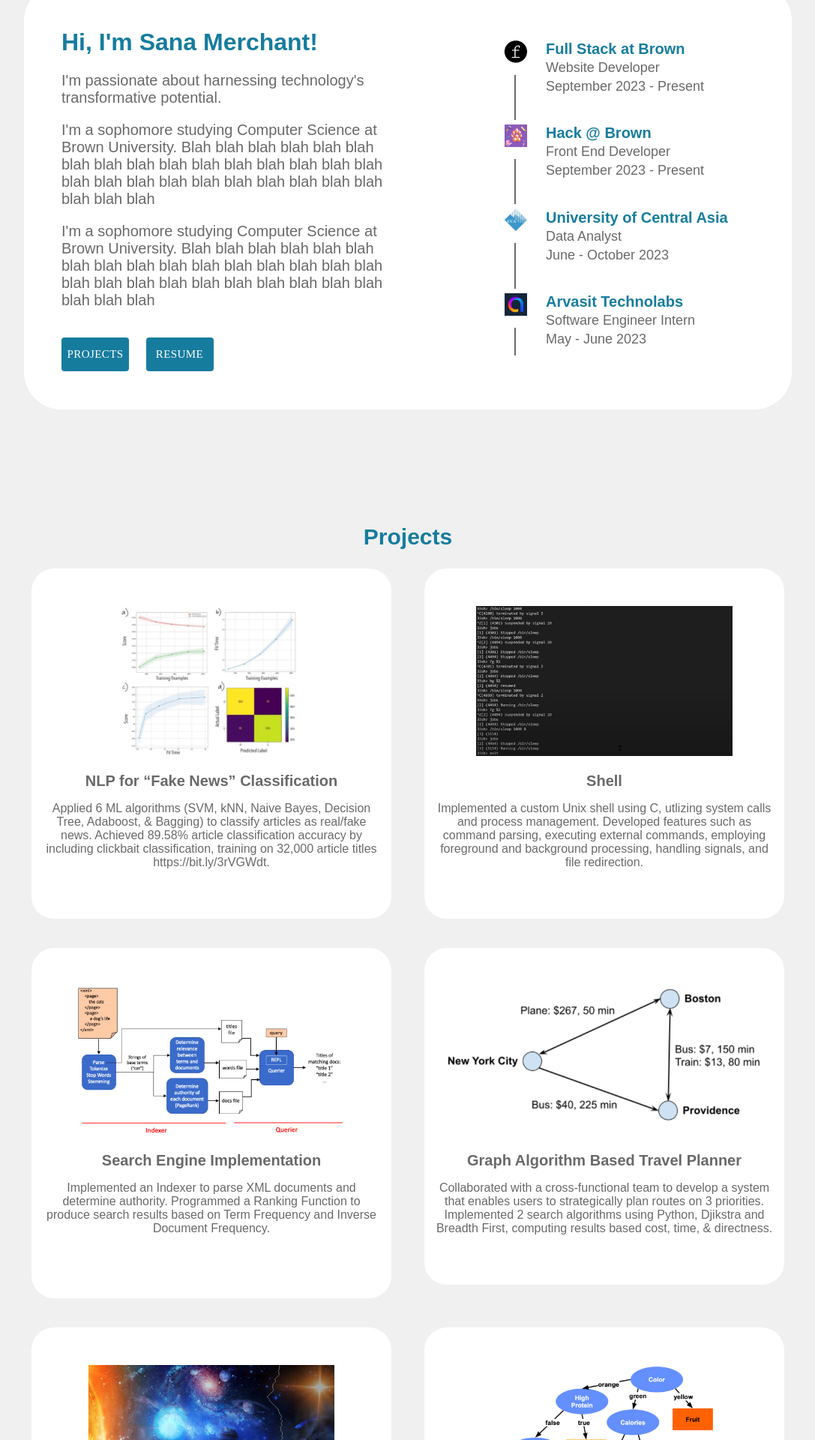
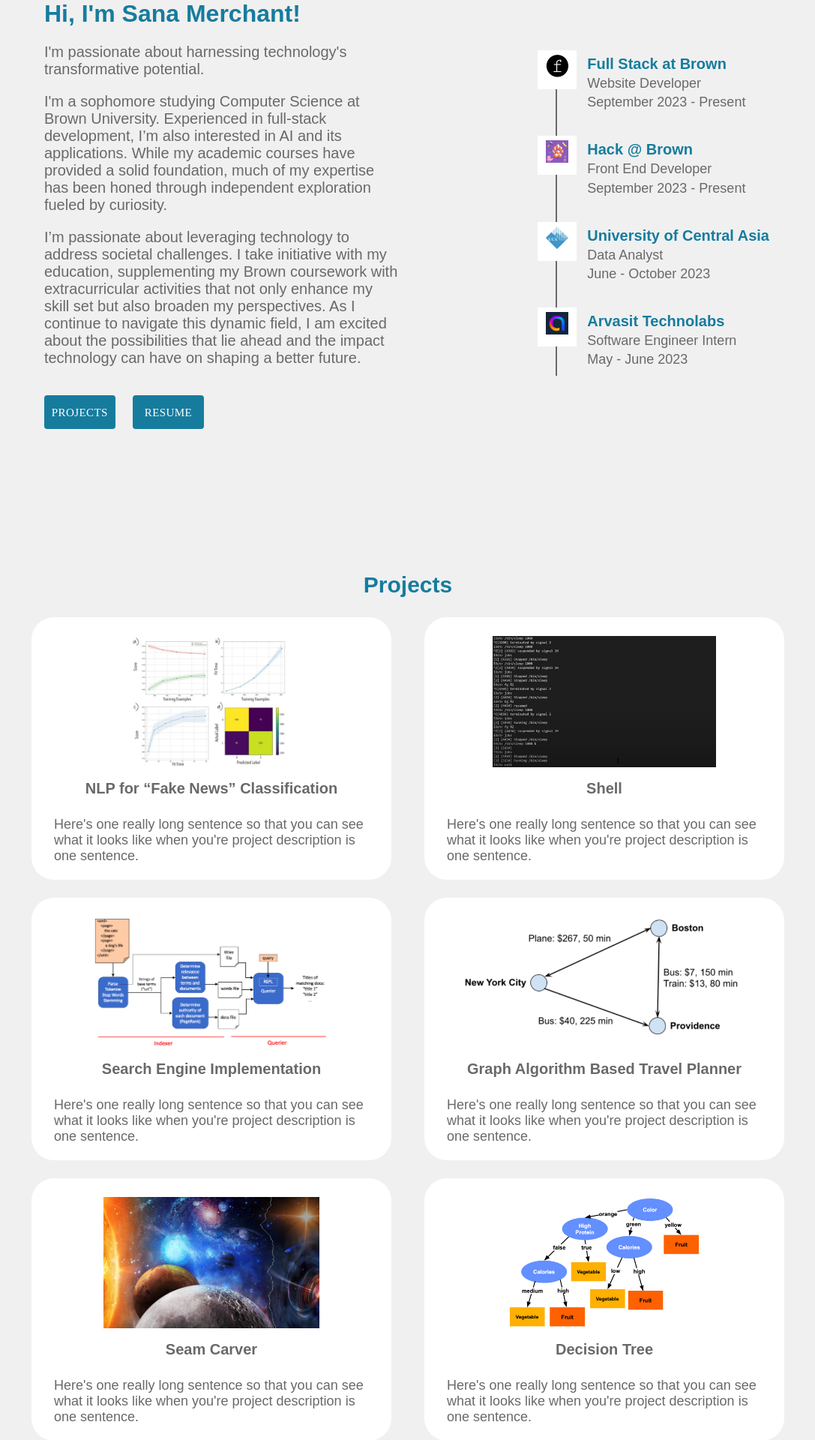
Before and after one commit to sanamerchant/sanamerchant, a React (Create React App) app: page / in a window 1280 px wide. Shown: the part 137-2057 px from the top of the page at 75% size, without its empty margins (96-1183 px from the left). Built offline with nearby package versions, Linux system fonts and the light colour scheme.

Commit message:
home endpoint

```diff
--- a/src/App.css
+++ b/src/App.css
@@ -16,7 +16,7 @@
 }
 
 .App-header {
-  background-color: #282c34;
+  background-color: blue;
   min-height: 100vh;
   display: flex;
   flex-direction: column;
--- a/src/App.tsx
+++ b/src/App.tsx
@@ -16,6 +16,7 @@ function App() {
         backgroundColor: "#F0F0F0",
       }}
     >
+      {/* <Header /> */}
       <About />
       <Projects />
       <Footer />
--- a/src/components/About.tsx
+++ b/src/components/About.tsx
@@ -20,15 +20,19 @@ const About = () => {
               </p>
               <p style={{ fontSize: "20px" }}>
                 I'm a sophomore studying Computer Science at Brown University.
-                Blah blah blah blah blah blah blah blah blah blah blah blah blah
-                blah blah blah blah blah blah blah blah blah blah blah blah blah
-                blah blah blah
+                Experienced in full-stack development, I’m also interested in AI
+                and its applications. While my academic courses have provided a
+                solid foundation, much of my expertise has been honed through
+                independent exploration fueled by curiosity.
               </p>
               <p style={{ fontSize: "20px" }}>
-                I'm a sophomore studying Computer Science at Brown University.
-                Blah blah blah blah blah blah blah blah blah blah blah blah blah
-                blah blah blah blah blah blah blah blah blah blah blah blah blah
-                blah blah blah
+                I’m passionate about leveraging technology to address societal
+                challenges. I take initiative with my education, supplementing
+                my Brown coursework with extracurricular activities that not
+                only enhance my skill set but also broaden my perspectives. As I
+                continue to navigate this dynamic field, I am excited about the
+                possibilities that lie ahead and the impact technology can have
+                on shaping a better future.
               </p>
               <br />
               <ScrollLink to="projects" smooth={true} duration={500}>
@@ -69,7 +73,16 @@ const About = () => {
             </div>
           </Grid>
           <Grid item xs={6}>
-            <div style={{ marginLeft: "20%", lineHeight: 0.4 }}>
+            <div style={{ marginLeft: "30%", lineHeight: 0.4 }}>
+              <br />
+              <br />
+              <br />
+              <br />
+              <br />
+              <br />
+              <br />
+              <br />
+              <br />
               <br />
               <br />
               <br />
@@ -80,7 +93,13 @@ const About = () => {
                   </div>
                   <div className={styles.timeline_item_content}>
                     <br />
-                    <h2 className={styles.headerlink}>Full Stack at Brown</h2>
+                    <a
+                      style={{ textDecoration: "none" }}
+                      target="_blank"
+                      href="https://github.com/fullstackatbrown"
+                    >
+                      <h2 className={styles.headerlink}>Full Stack at Brown</h2>
+                    </a>
                     <p>Website Developer</p>
                     <p>September 2023 - Present</p>
                     <br />
@@ -119,7 +138,7 @@ const About = () => {
                     <a
                       style={{ textDecoration: "none" }}
                       target="_blank"
-                      href="https://2024.hackatbrown.org"
+                      href="https://ucentralasia.org/"
                     >
                       <h2 className={styles.headerlink}>
                         University of Central Asia
@@ -146,7 +165,7 @@ const About = () => {
                     <a
                       style={{ textDecoration: "none" }}
                       target="_blank"
-                      href="https://2024.hackatbrown.org"
+                      href="https://arvasit.com/"
                     >
                       <h2 className={styles.headerlink}>Arvasit Technolabs</h2>
                     </a>
--- a/src/components/Footer.tsx
+++ b/src/components/Footer.tsx
@@ -5,7 +5,7 @@ import gitImage from "../images/git.png";
 const Footer = () => {
   return (
     <div className={styles.all}>
-      <p style={{ marginRight: "2%" }}>Let's Connect</p>
+      {/* <p style={{ marginRight: "2%" }}>Let's Connect</p>
       <div className={styles.images}>
         <a target="_blank" href="https://www.linkedin.com/in/sana-merchant">
           <img height="30px" src={linkImage} alt="Profile Picture" />
@@ -13,7 +13,7 @@ const Footer = () => {
       </div>
       <a target="_blank" href="https://github.com/sanamerchant">
         <img height="30px" src={gitImage} alt="Profile Picture" />
-      </a>
+      </a> */}
     </div>
   );
 };
--- a/src/components/Projects.tsx
+++ b/src/components/Projects.tsx
@@ -21,43 +21,36 @@ const Projects = () => {
           <Grid container spacing={3}>
             <Grid item xs={6}>
               <Box className={styles.zoom}>
-                <img height="200px" src={nlpImage} alt="NLP Project" />
+                <img height="175px" src={nlpImage} alt="NLP Project" />
                 <h2 className={styles.project_title}>
                   NLP for “Fake News” Classification
                 </h2>
-                <p>
-                  Applied 6 ML algorithms (SVM, kNN, Naive Bayes, Decision Tree,
-                  Adaboost, & Bagging) to classify articles as real/fake news.
-                  Achieved 89.58% article classification accuracy by including
-                  clickbait classification, training on 32,000 article titles
-                  https://bit.ly/3rVGWdt.
+                <p style={{ textAlign: "left", padding: "15px" }}>
+                  Here's one really long sentence so that you can see what it
+                  looks like when you're project description is one sentence.
                 </p>
               </Box>
             </Grid>
             <Grid item xs={6}>
               <Box className={styles.zoom}>
-                <img height="200px" src={shellImage} alt="Shell Project" />
+                <img height="175px" src={shellImage} alt="Shell Project" />
                 <h2 className={styles.project_title}>Shell</h2>
-                <p>
-                  Implemented a custom Unix shell using C, utlizing system calls
-                  and process management. Developed features such as command
-                  parsing, executing external commands, employing foreground and
-                  background processing, handling signals, and file redirection.
+                <p style={{ textAlign: "left", padding: "15px" }}>
+                  Here's one really long sentence so that you can see what it
+                  looks like when you're project description is one sentence.
                 </p>
               </Box>
             </Grid>
 
             <Grid item xs={6}>
               <Box className={styles.zoom}>
-                <img height="200px" src={searchImage} alt="Search Project" />
+                <img height="175px" src={searchImage} alt="Search Project" />
                 <h2 className={styles.project_title}>
                   Search Engine Implementation
                 </h2>
-                <p>
-                  Implemented an Indexer to parse XML documents and determine
-                  authority. Programmed a Ranking Function to produce search
-                  results based on Term Frequency and Inverse Document
-                  Frequency.
+                <p style={{ textAlign: "left", padding: "15px" }}>
+                  Here's one really long sentence so that you can see what it
+                  looks like when you're project description is one sentence.
                 </p>
                 <br />
               </Box>
@@ -65,30 +58,26 @@ const Projects = () => {
             <Grid item xs={6}>
               <Box className={styles.zoom}>
                 <img
-                  height="200px"
+                  height="175px"
                   src={plannerImage}
                   alt="Travel Planner Project"
                 />
                 <h2 className={styles.project_title}>
                   Graph Algorithm Based Travel Planner
                 </h2>
-                <p>
-                  Collaborated with a cross-functional team to develop a system
-                  that enables users to strategically plan routes on 3
-                  priorities. Implemented 2 search algorithms using Python,
-                  Djikstra and Breadth First, computing results based cost,
-                  time, & directness.
+                <p style={{ textAlign: "left", padding: "15px" }}>
+                  Here's one really long sentence so that you can see what it
+                  looks like when you're project description is one sentence.
                 </p>
               </Box>
             </Grid>
             <Grid item xs={6}>
               <Box className={styles.zoom}>
-                <img height="200px" src={seamImage} alt="Seam Carver Project" />
+                <img height="175px" src={seamImage} alt="Seam Carver Project" />
                 <h2 className={styles.project_title}>Seam Carver</h2>
-                <p>
-                  Employed dynamic programming to create an image resizing
-                  program that reduces the width of a given image. Stored pixel
-                  importance values in 2D array to minimize data loss.
+                <p style={{ textAlign: "left", padding: "15px" }}>
+                  Here's one really long sentence so that you can see what it
+                  looks like when you're project description is one sentence.
                 </p>
                 <br />
               </Box>
@@ -96,27 +85,24 @@ const Projects = () => {
             <Grid item xs={6}>
               <Box className={styles.zoom}>
                 <img
-                  height="200px"
+                  height="175px"
                   src={treeImage}
                   alt="Decision Tree Project"
                 />
                 <h2 className={styles.project_title}>Decision Tree</h2>
-                <p>
-                  Designed & developed a Python-based Decision Tree algorithm
-                  with a team of 2, achieving a prediction accuracy {">"}85%.
-                  Facilitated agile practices such as standups to share
-                  accomplishment, status, and stuck points.
+                <p style={{ textAlign: "left", padding: "15px" }}>
+                  Here's one really long sentence so that you can see what it
+                  looks like when you're project description is one sentence.
                 </p>
               </Box>
             </Grid>
             <Grid item xs={6}>
               <Box className={styles.zoom}>
-                <img height="200px" src={dbImage} alt="Database Project" />
+                <img height="175px" src={dbImage} alt="Database Project" />
                 <h2 className={styles.project_title}>Database</h2>
-                <p>
-                  Developed a multithreaded server database, enabling concurrent
-                  client connections. Implemented fine grained locking for
-                  multithread management and data protection.
+                <p style={{ textAlign: "left", padding: "15px" }}>
+                  Here's one really long sentence so that you can see what it
+                  looks like when you're project description is one sentence.
                 </p>
               </Box>
             </Grid>
@@ -124,20 +110,16 @@ const Projects = () => {
               <Box className={styles.zoom}>
                 <br />
                 <br />
-                <br />
                 <img
                   width="500px"
                   src={interpreterImage}
                   alt="Interpreter Project"
                 />
-                <br />
-                <br />
                 <h2 className={styles.project_title}>Interpreter</h2>
-                <p>
-                  Created an interpreter to read, parse, and process user
-                  input.Utilized extensive pattern matching and error checking.
+                <p style={{ textAlign: "left", padding: "15px" }}>
+                  Here's one really long sentence so that you can see what it
+                  looks like when you're project description is one sentence.
                 </p>
-                <br />
               </Box>
             </Grid>
           </Grid>
--- a/src/styles/About.module.css
+++ b/src/styles/About.module.css
@@ -5,14 +5,15 @@
     text-align: left;}
 
 .about_box {
-    margin-top: 8%;
-    margin-left: 10%;
-    margin-right: 10%;
-    background-color: white;
+    margin-top: 5%;
+    margin-left: 8%;
+    margin-right: 8%;
+    /* background-color: white; */
     padding-top: 3%;
     padding-bottom: 4%;
-    border-radius: 50px;
+    border-radius: 30px;
 }
+
 
 .left_text {
     text-align: left;
--- a/src/styles/Footer.module.css
+++ b/src/styles/Footer.module.css
@@ -5,7 +5,7 @@
     line-height: 0.7;
     color: white;
     font-weight: 600;
-    background-color: #696969;
+    background-color: #F0F0F0;
     text-align: left;
     padding-top: 0;
     padding-bottom: 0;
--- a/src/styles/Projects.module.css
+++ b/src/styles/Projects.module.css
@@ -1,6 +1,6 @@
 .all {
   color: #696969;
-  padding-top: 2%;
+  padding-top: 1%;
 }
 
 /* .projects_box {
@@ -20,24 +20,30 @@
 .outline {
   margin-left: 10%;
   margin-right: 10%;
-  margin-bottom: 5%;
+  margin-bottom: 6%;
 }
 .zoom {
   background-color: white;
   /* padding-top: 10%;
   padding-bottom: 10%; */
   /* height: 100%; */
-  padding-top: 10%;
-  padding-bottom: 10%;
+  padding-top: 5%;
+  padding-bottom: 2%;
   padding-right: 3%;
   padding-left: 3%;
-  margin-bottom: 3%;
   margin-left: 2%;
   margin-right: 2%;
   border-radius: 30px;
   transition: transform .2s;
   align-items: center;
   justify-content: center;
+  font-size: 18px;
+  height: 350px;
+}
+
+h2 {
+  line-height: 0.5;
+  margin: 0;
 }
 
 .zoom:hover {
```
Also changed, not shown: src/components/Header.tsx (+11 -1 lines).
